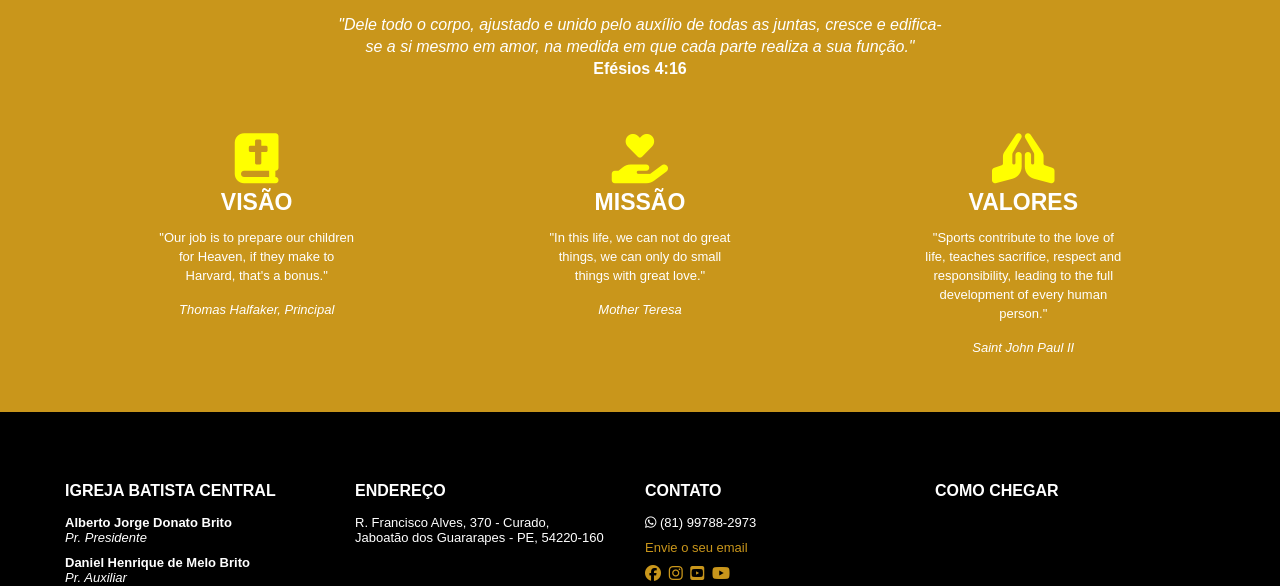
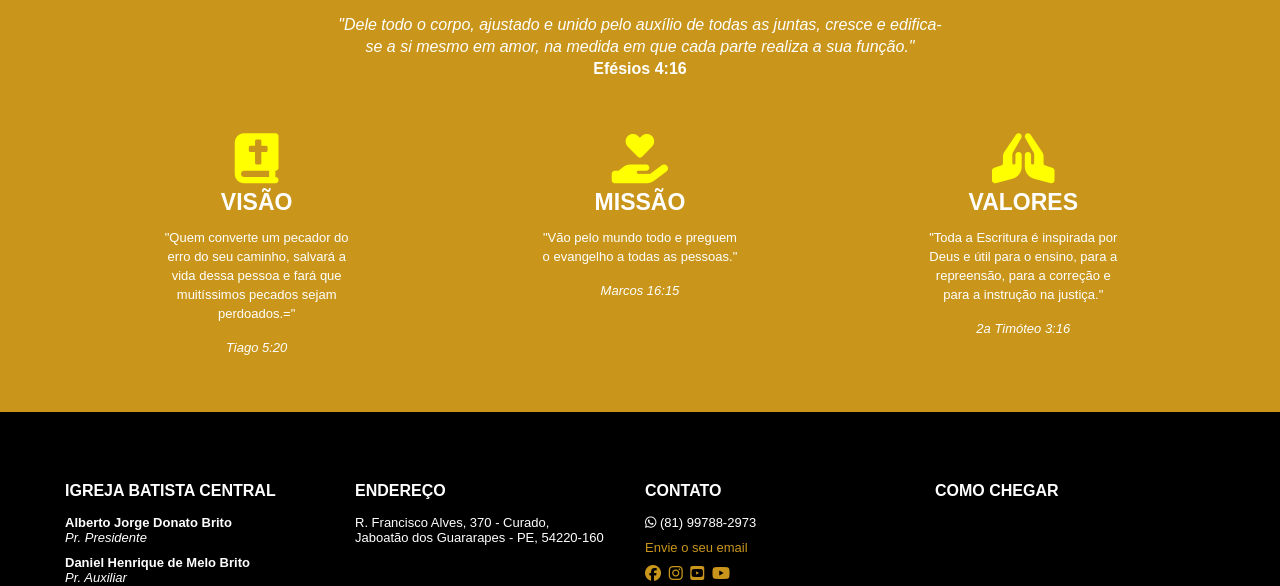
Before and after one commit to Lenoxel/ibcportal, a Django app: page / in a window 1280 px wide. Shown: the part 2283-2869 px from the top of the page. Run offline with Django 3.2, Linux system fonts and the light colour scheme; data comes from the database, SQL or seed files in the repository; parts of the project's set-up code (start-up, migrations or seed data) failed here and were passed over; some libraries are stand-ins or nearby versions; some web fonts are replaced; grey boxes are pictures that could not be loaded.

Commit message:
Alguns ajustes

```diff
--- a/core/templates/core/home.html
+++ b/core/templates/core/home.html
@@ -216,8 +216,8 @@
                             <dd><span><i class="fas fa-bible"></i></span></dd>
                             <dt>Visão</dt>
                             <dd>
-                                <p>"Our job is to prepare our children for Heaven, if they make to Harvard, that's a bonus."</p>
-                                <p class="author">Thomas Halfaker, Principal</p>
+                                <p>"Quem converte um pecador do erro do seu caminho, salvará a vida dessa pessoa e fará que muitíssimos pecados sejam perdoados.="</p>
+                                <p class="author">Tiago 5:20</p>
                             </dd>
                         </dl>
 
@@ -225,7 +225,7 @@
                             <!-- <dd><img src="img/MS-home-social.png" style="width: 180px;" class="imgC"></dd> -->
                             <dd><span><i class="fas fa-hand-holding-heart"></i></span></dd>
                             <dt>Missão</dt>
-                            <dd><p>"In this life, we can not do great things, we can only do small things with great love."</p> <p class="author">Mother Teresa</p></dd>
+                            <dd><p>"Vão pelo mundo todo e preguem o evangelho a todas as pessoas."</p> <p class="author">Marcos 16:15</p></dd>
                         </dl>
 
                         <dl class="fx_3">
@@ -233,8 +233,8 @@
                             <dd><span><i class="fas fa-praying-hands"></i></span></dd>
                             <dt>Valores</dt>
                             <dd>
-                                <p>"Sports contribute to the love of life, teaches sacrifice, respect and responsibility, leading to the full development of every human person."</p>
-                                <p class="author">Saint John Paul II</p>
+                                <p>"Toda a Escritura é inspirada por Deus e útil para o ensino, para a repreensão, para a correção e para a instrução na justiça."</p>
+                                <p class="author">2a Timóteo 3:16</p>
                             </dd>
                         </dl>
                     </div>
```
Also changed, not shown: api/views.py (+4 -4 lines).
